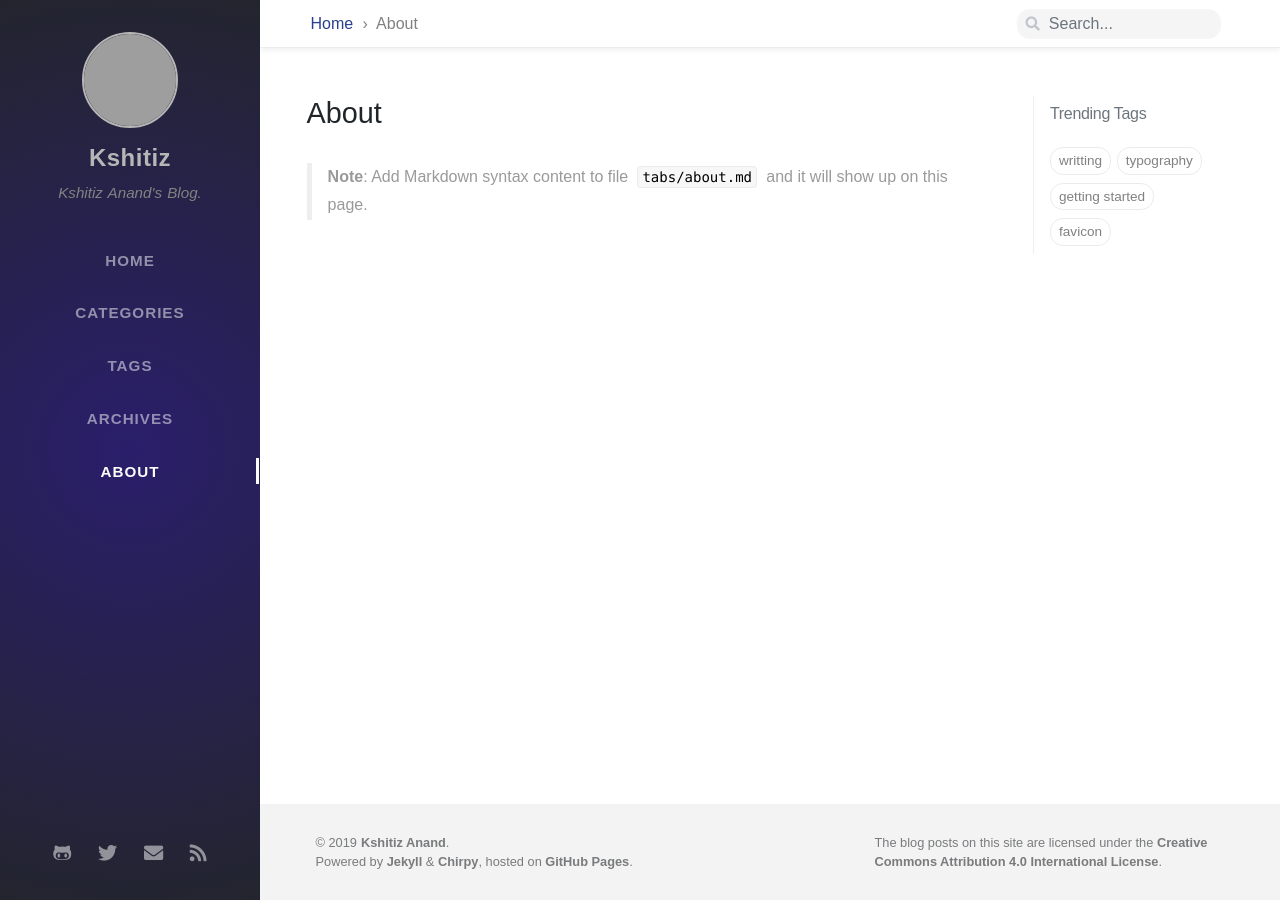
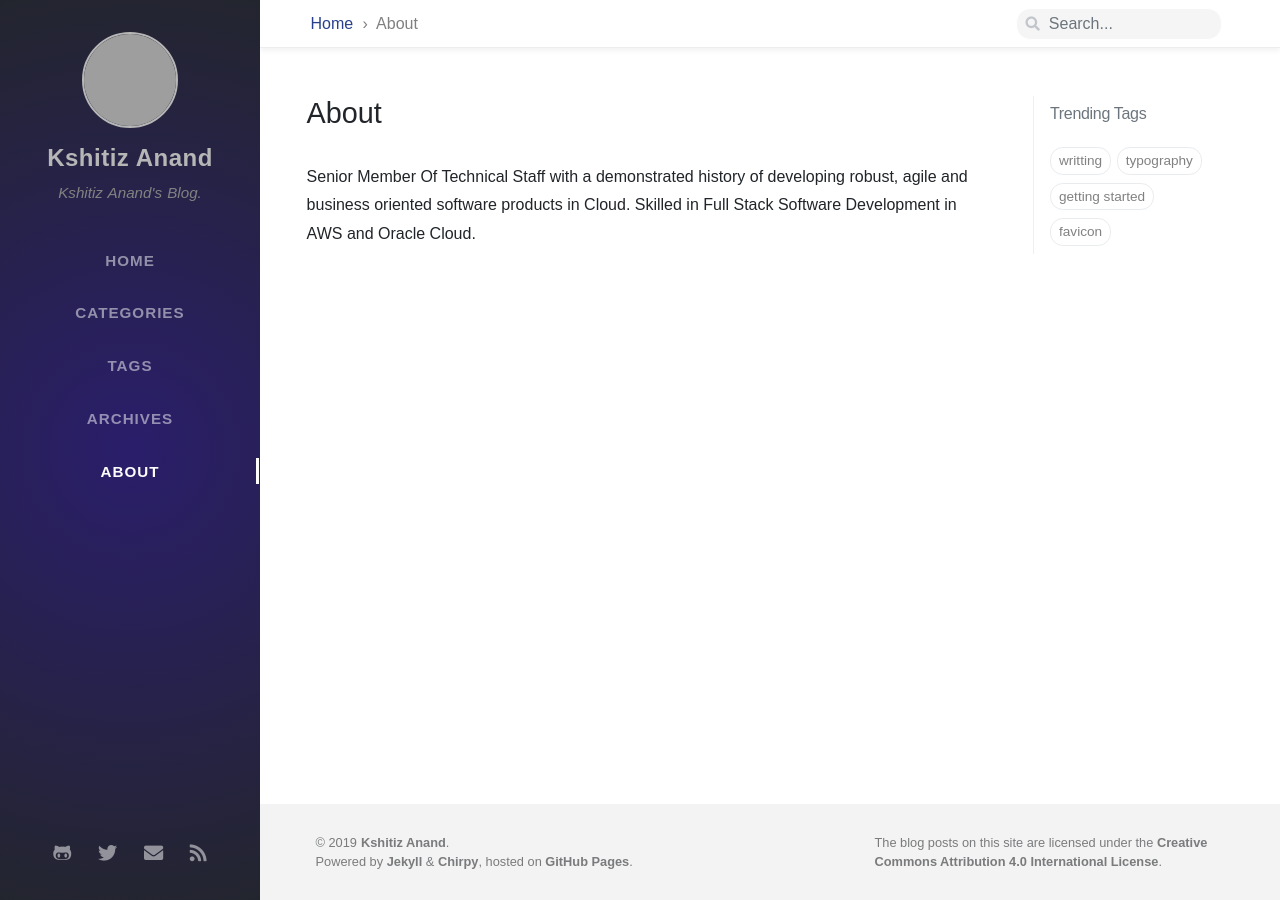
Before and after one commit to anandkshitiz/anandkshitiz.github.io, a Jekyll site: the page built from tabs/about.md, in a window 1280 px wide. Built offline with Jekyll 4.4.1, drawn with Linux system fonts in a browser that asks for light colours; nearby versions of some CDN libraries; some web fonts are replaced; grey boxes are pictures that could not be loaded.

Commit message:
Aaded about me

```diff
--- a/_config.yml
+++ b/_config.yml
@@ -6,7 +6,7 @@
 # jekyll-seo-tag settings › https://github.com/jekyll/jekyll-seo-tag/blob/master/docs/usage.md
 #--------------------------
 
-  title: 'Kshitiz'
+  title: 'Kshitiz Anand'
 
   description: "Kshitiz Anand's Blog."
 
--- a/tabs/about.md
+++ b/tabs/about.md
@@ -6,4 +6,4 @@ title: About
 # MIT License
 ---
 
-> **Note**: Add Markdown syntax content to file `tabs/about.md` and it will show up on this page.
+Senior Member Of Technical Staff with a demonstrated history of developing robust, agile and business oriented software products in Cloud. Skilled in Full Stack Software Development in AWS and Oracle Cloud.
```
